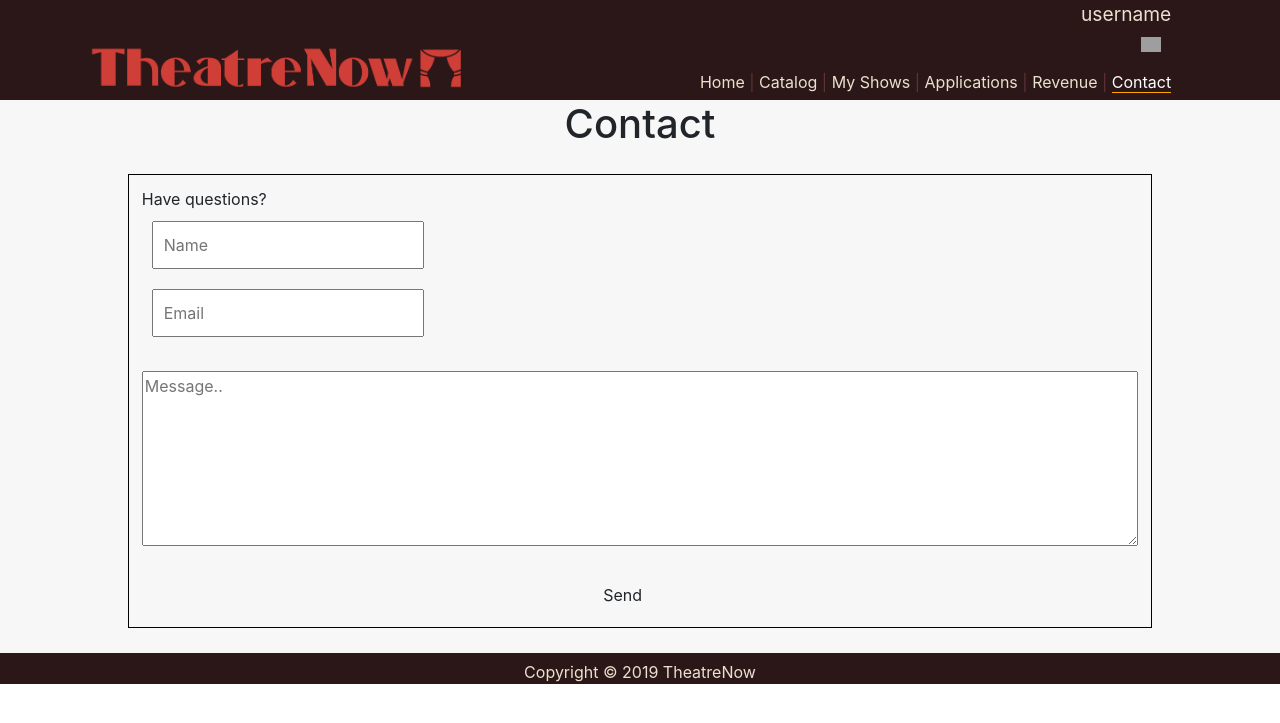
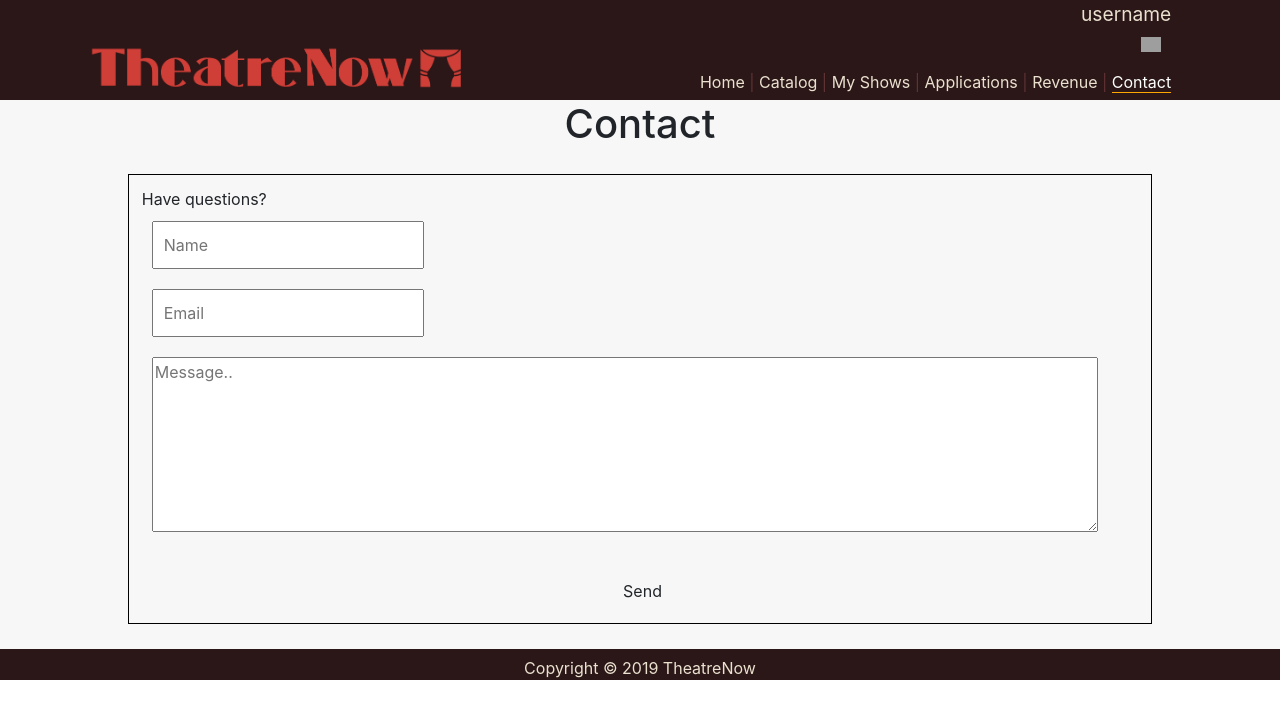
Before and after one commit to grapes-and-bananas/grapes-and-bananas, a PHP site: page /main/contact.html in a window 1280 px wide. Shown: the top 723 px of the page. Run offline with PHP 8.4, Linux system fonts and the light colour scheme; some web fonts are replaced; grey boxes are pictures that could not be loaded.

Commit message:
contact page

```diff
--- a/css/homeStyle.css
+++ b/css/homeStyle.css
@@ -443,10 +443,11 @@ footer {
 }
 
 #message{
-  width: 100%;
+  width: 95%;
   height: 175px;
+  margin: 1%;
 }
 
 .btn{
-  margin-left: 45%;
+  margin-left: 47%;
 }
--- a/main/contact.html
+++ b/main/contact.html
@@ -41,7 +41,6 @@
 				<br />
 				<input type="text" class="input" name="email" placeholder="Email">
 				<br />
-				<br />
 				<textarea id="message" name="subject" placeholder="Message.."></textarea>
 				<br />
 				<br />
```
